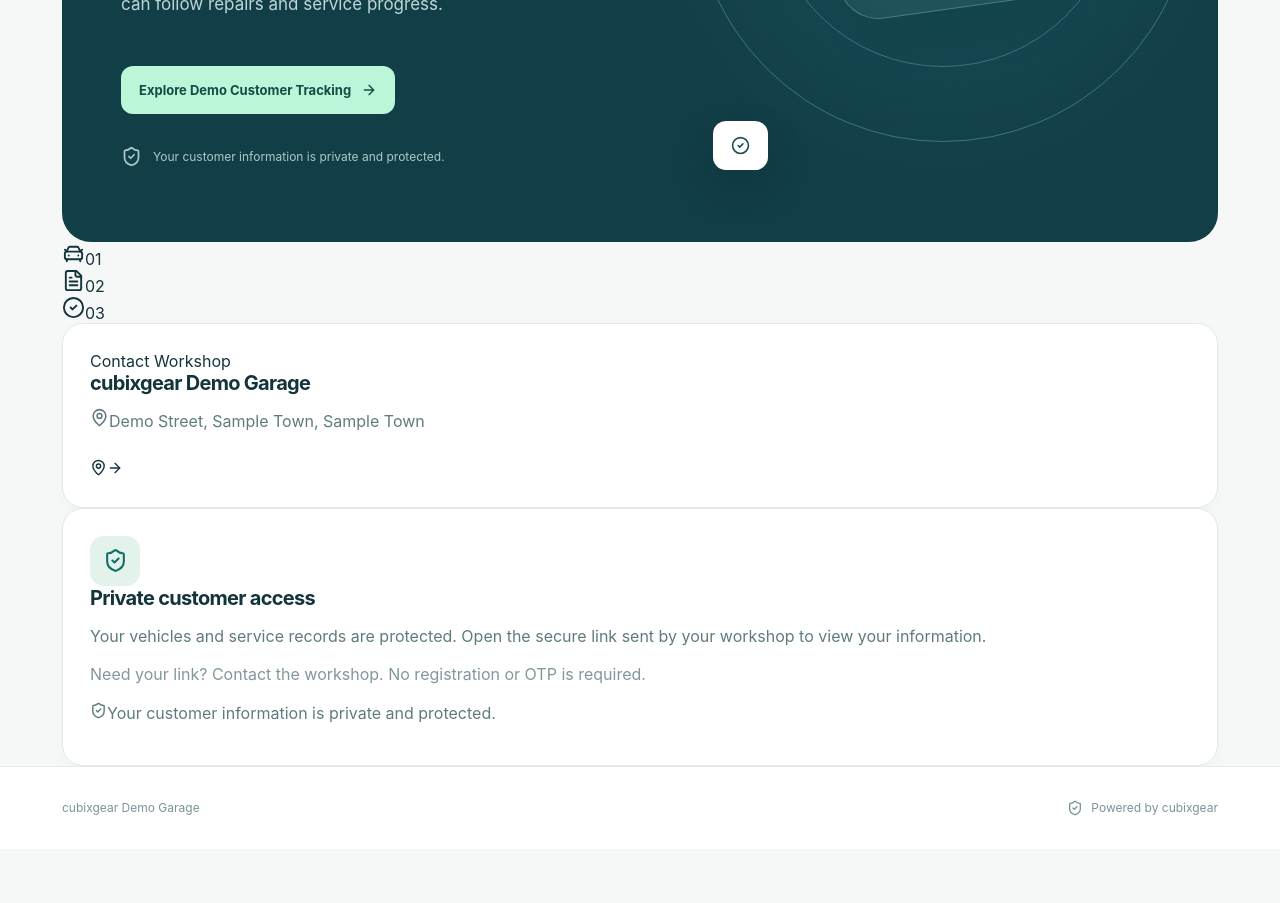
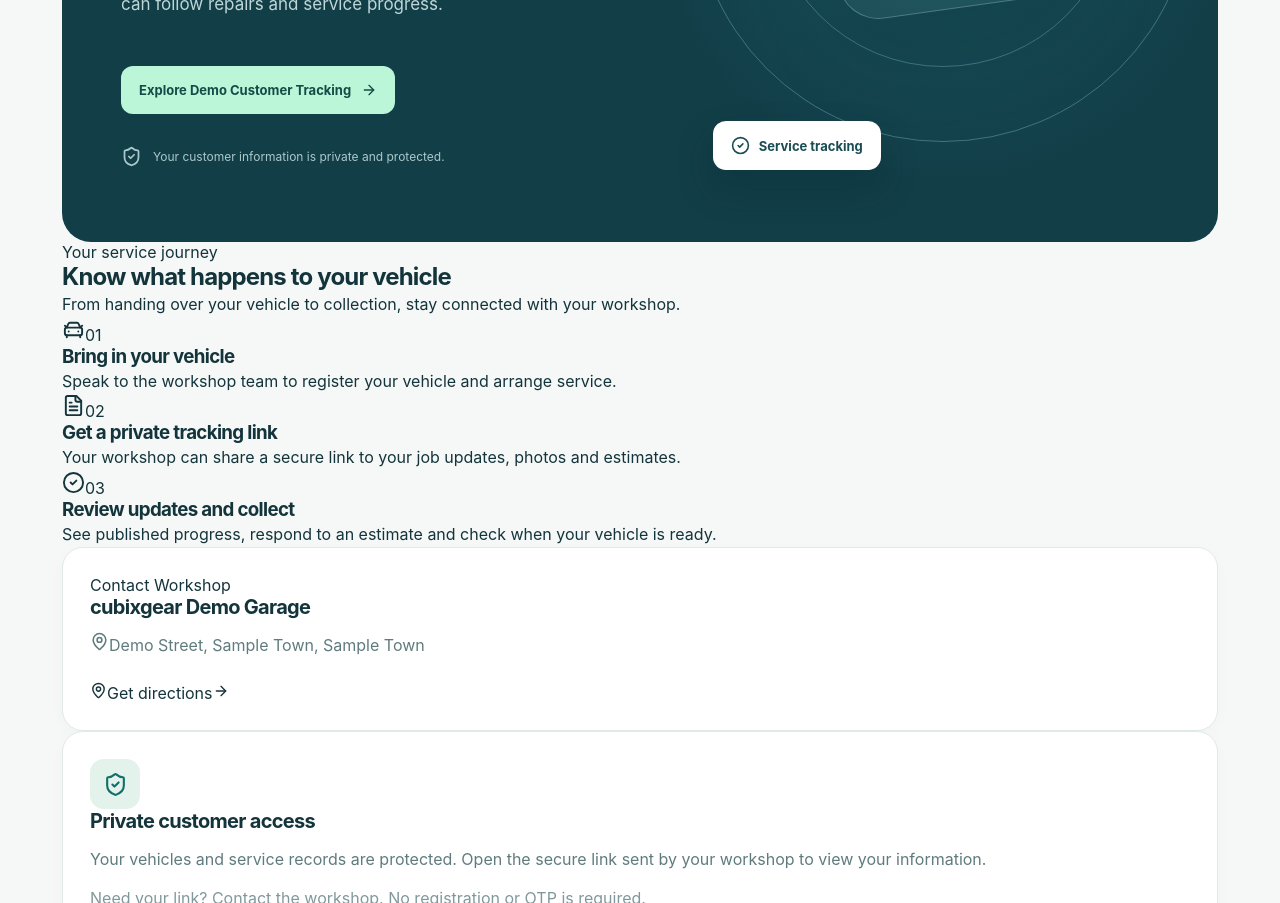
Before and after one commit to amnas-cubixmet/cubegears-customers-website, a Next.js app: page /demo in a window 1280 px wide. Shown: the part 640-1543 px from the top of the page. Before the commit the page ends 1489 px from the top, so only its background shows below. Built offline with nearby package versions, Linux system fonts and the light colour scheme.

Commit message:
feat(public): localize full workshop site in English and Malayalam

```diff
--- a/src/i18n.js
+++ b/src/i18n.js
@@ -52,6 +52,22 @@ export const copy = {
     declineNotePlaceholder:'Describe what you would like changed (maximum 500 characters)',
     submitDecline:'Send feedback & decline', cancel:'Cancel',
     feedbackInvalid:'Please choose a valid reason and keep your message within 500 characters.',
+    publicIntro:'Welcome to our workshop. Contact our team for vehicle service and updates.',
+    publicEnquiry:'Enquire about a service',
+    publicEnquiryMessage:'Hello, I would like to enquire about vehicle service at {workshop}.',
+    publicTrackService:'Service tracking',
+    publicServiceExperience:'Your service journey',
+    publicHowTitle:'Know what happens to your vehicle',
+    publicHowDescription:'From handing over your vehicle to collection, stay connected with your workshop.',
+    publicStepOneTitle:'Bring in your vehicle',
+    publicStepOneBody:'Speak to the workshop team to register your vehicle and arrange service.',
+    publicStepTwoTitle:'Get a private tracking link',
+    publicStepTwoBody:'Your workshop can share a secure link to your job updates, photos and estimates.',
+    publicStepThreeTitle:'Review updates and collect',
+    publicStepThreeBody:'See published progress, respond to an estimate and check when your vehicle is ready.',
+    publicContactAndAccess:'Contact information and private portal access',
+    publicDirections:'Get directions',
+    publicContactUnavailable:'Please contact the workshop directly for further information.',
     footer:'Powered by cubixgear'
   },
   ml:{
@@ -109,6 +125,22 @@ export const copy = {
     declineNotePlaceholder:'വേണ്ട മാറ്റങ്ങൾ എഴുതുക (പരമാവധി 500 അക്ഷരങ്ങൾ)',
     submitDecline:'അഭിപ്രായം നൽകി നിരസിക്കുക', cancel:'റദ്ദാക്കുക',
     feedbackInvalid:'ശരിയായ കാരണം തിരഞ്ഞെടുക്കുക; സന്ദേശം 500 അക്ഷരത്തിനുള്ളിലാകണം.',
+    publicIntro:'വാഹന സർവീസിനും വിവരങ്ങൾക്കും ഞങ്ങളുടെ വർക്ക്‌ഷോപ്പുമായി ബന്ധപ്പെടുക.',
+    publicEnquiry:'സർവീസ് വിവരങ്ങൾ ചോദിക്കാം',
+    publicEnquiryMessage:'നമസ്കാരം, {workshop} വർക്ക്‌ഷോപ്പിലെ വാഹന സർവീസിനെക്കുറിച്ച് അറിയണം.',
+    publicTrackService:'സർവീസ് ട്രാക്കിംഗ്',
+    publicServiceExperience:'സർവീസ് ഘട്ടങ്ങൾ',
+    publicHowTitle:'വാഹനത്തിന്റെ സർവീസ് പുരോഗതി അറിയാം',
+    publicHowDescription:'വാഹനം ഏൽപ്പിക്കുന്നതു മുതൽ തിരികെ വാങ്ങുന്നതുവരെ വർക്ക്‌ഷോപ്പുമായി ബന്ധപ്പെടാം.',
+    publicStepOneTitle:'വാഹനം വർക്ക്‌ഷോപ്പിൽ നൽകുക',
+    publicStepOneBody:'സർവീസിനായി വർക്ക്‌ഷോപ്പ് ടീമുമായി ബന്ധപ്പെടുകയും വാഹനം രജിസ്റ്റർ ചെയ്യുകയും ചെയ്യുക.',
+    publicStepTwoTitle:'സ്വകാര്യ ട്രാക്കിംഗ് ലിങ്ക് സ്വീകരിക്കുക',
+    publicStepTwoBody:'ജോബ് അപ്ഡേറ്റുകൾ, ചിത്രങ്ങൾ, എസ്റ്റിമേറ്റുകൾ എന്നിവ കാണാൻ സുരക്ഷിത ലിങ്ക് ലഭിക്കും.',
+    publicStepThreeTitle:'അപ്ഡേറ്റുകൾ പരിശോധിക്കുക',
+    publicStepThreeBody:'സർവീസ് പുരോഗതി കാണാം, എസ്റ്റിമേറ്റിനോട് പ്രതികരിക്കാം, ഡെലിവറി സ്റ്റാറ്റസ് അറിയാം.',
+    publicContactAndAccess:'വർക്ക്‌ഷോപ്പ് ബന്ധപ്പെടാനുള്ള വിവരങ്ങളും സ്വകാര്യ പോർട്ടലും',
+    publicDirections:'വഴി കാണുക',
+    publicContactUnavailable:'കൂടുതൽ വിവരങ്ങൾക്ക് വർക്ക്‌ഷോപ്പുമായി നേരിട്ട് ബന്ധപ്പെടുക.',
     footer:'cubixgear'
   }
 };
```
